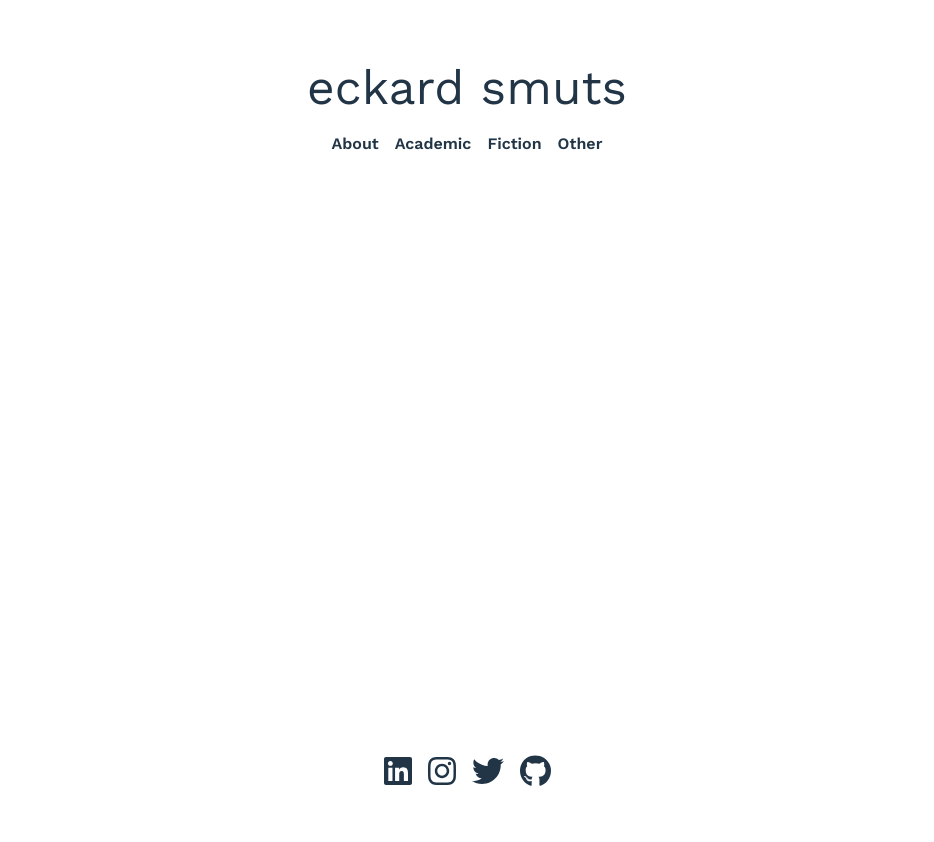
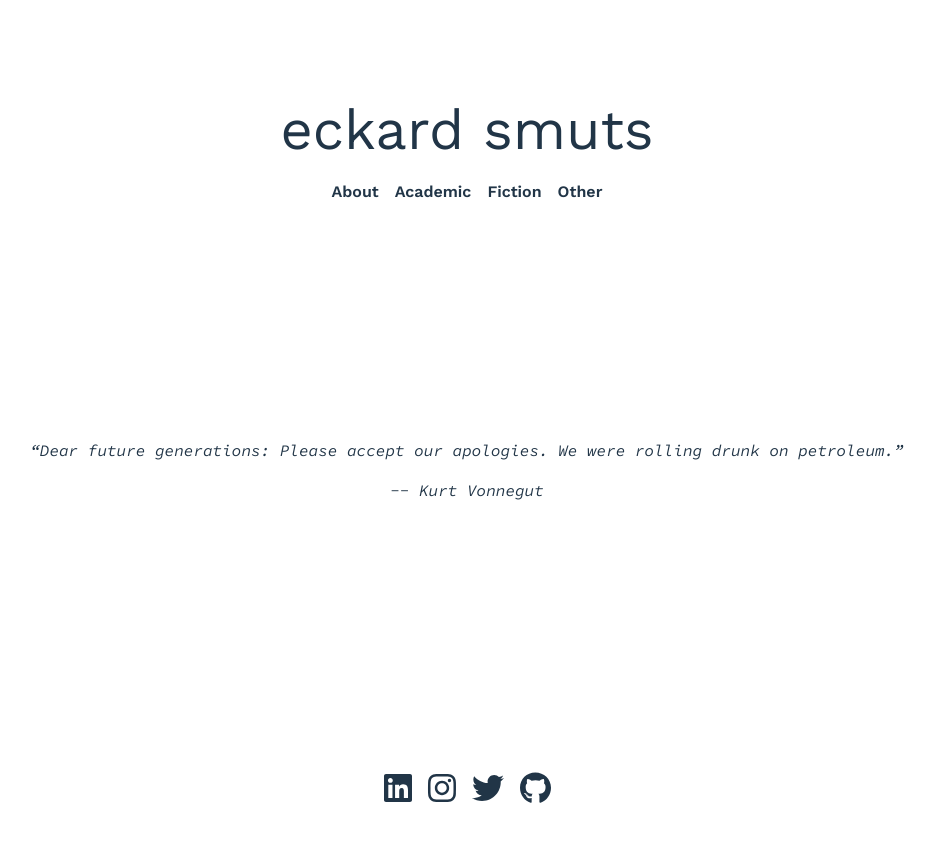
Before and after one commit to esmuts/es-profile, a React (Vite) app: page / in a window 1280 px wide. Shown: the top 842 px of the page, without its empty margins (173-1107 px from the left). Built offline with nearby package versions, Linux system fonts and the light colour scheme.

Commit message:
tweaked displays

```diff
--- a/src/App.css
+++ b/src/App.css
@@ -1,55 +1,18 @@
 #root {
-  max-width: 1280px;
-  position: absolute;
-  top: 0;
-  bottom: 0;
-  left: 0;
-  right: 0;
-  padding: 2rem;
+  padding: 7vw;
   text-align: center;
 }
 
 .container {
   display: grid;
-  grid-template-rows: 15vh minmax(60vh, auto) 15vh;
-  gap: 5vmin;
+  grid-template-rows: 15vh minmax(65vh, auto) 15vh;
 }
 
-/*
-.logo {
-  height: 6em;
-  padding: 1.5em;
-  will-change: filter;
-  transition: filter 300ms;
+.intro-message {
+  position: relative;
+  top: 50%;
+  transform: translateY(-50%);
+  padding: 2rem;
+  font-family: "Source Code Pro", monospace;
+  font-style: italic;
 }
-.logo:hover {
-  filter: drop-shadow(0 0 2em #646cffaa);
-}
-.logo.react:hover {
-  filter: drop-shadow(0 0 2em #61dafbaa);
-}
-
-@keyframes logo-spin {
-  from {
-    transform: rotate(0deg);
-  }
-  to {
-    transform: rotate(360deg);
-  }
-}
-
-@media (prefers-reduced-motion: no-preference) {
-  a:nth-of-type(2) .logo {
-    animation: logo-spin infinite 20s linear;
-  }
-}
-
-.card {
-  padding: 2em;
-}
-
-.read-the-docs {
-  color: #888;
-}
-
-*/
--- a/src/App.jsx
+++ b/src/App.jsx
@@ -1,7 +1,8 @@
 /**
- * A static online resume by Eckard Smuts.
+ * A static online resume.
  *
- * I consulted the following sites for help:
+ * @author Eckard Smuts.
+ *
  *
  */
 
@@ -21,10 +22,26 @@ function App() {
     setResumeSection(resume[menuItem]);
   }
 
+  // Display component is wrapped in a div to allow ternary selection for
+  // intro message display --> Need to update navigation with Routes at some
+  // point.
+
   return (
     <div className="container">
       <Header onMenuItemClick={handleMenuItemClick} />
-      <Display resumeSection={resumeSection} />
+      <div>
+        {resumeSection.length === 0 ? (
+          <div className="intro-message">
+            <p>
+              “Dear future generations: Please accept our apologies. We were
+              rolling drunk on petroleum.”
+            </p>
+            <p>-- Kurt Vonnegut</p>
+          </div>
+        ) : (
+          <Display resumeSection={resumeSection} />
+        )}
+      </div>
       <Footer />
     </div>
   );
--- a/src/assets/resume.json
+++ b/src/assets/resume.json
@@ -1,9 +1,9 @@
 {
   "about": [
     {
-      "title": "I am a teacher, writer and researcher based in the Department of English at Stellenbosch University. Most of my work revolves around the intersections of ecological and social realities in literary texts. At the moment I am working on a project that explores alternative temporalities in a range of Southern African novels. When I can find the time, I love writing short stories and book reviews.",
-      "date": "",
-      "url": ""
+      "par1": "I am a teacher, writer and researcher based in the Department of English at Stellenbosch University. My work explores the intersection of social and ecological issues in literary texts. Currently, I am working on a book project that investigates alternative temporalities in a range of Southern African novels.",
+      "par2": "When I can find the time, I love writing short stories, and I try never to be too far away from the sea. Not too long ago, I completed a web development course (mostly JS/React, with some Java added for spice). Among other things, this page is an attempt to keep some of those coding skills alive :-)",
+      "par3": "Contact: eckards@sun.ac.za"
     }
   ],
   "academic": [
--- a/src/components/Display.css
+++ b/src/components/Display.css
@@ -6,15 +6,17 @@
 }
 
 .profile-pic {
-  max-width: 40%;
+  max-width: 40vmin;
   /* Shifts image horizontally to center of parent element */
   position: relative;
   left: 50%;
   transform: translateX(-50%);
+  padding: 2vmin;
 }
 
 .about-text {
   font-style: normal;
+  padding-top: 1rem;
 }
 
 .display-list {
@@ -23,5 +25,5 @@
 }
 
 .display-list li {
-  margin-top: 5vmin;
+  margin-top: 4vmin;
 }
--- a/src/components/Display.jsx
+++ b/src/components/Display.jsx
@@ -8,9 +8,11 @@ export default function Display({ resumeSection }) {
   // has a length of precisely 1, in which case image + about text is rendered.
   resumeSection.length === 1
     ? (resumeItems = resumeSection.map((item, index) => (
-        <div key={index + item.title.slice(0, 10)}>
+        <div key={index + item.par1.slice(0, 10)}>
           <img className="profile-pic" src={profilePic} />
-          <p className="about-text">{item.title}</p>
+          <p className="about-text">{item.par1}</p>
+          <p className="about-text">{item.par2}</p>
+          <p className="about-text">{item.par3}</p>
         </div>
       )))
     : // Otherwise maps resume section to JSX element list
--- a/src/components/Footer.css
+++ b/src/components/Footer.css
@@ -9,3 +9,7 @@
   color: inherit;
   padding: 0.5rem;
 }
+
+.footer a:hover {
+  color: #646cff;
+}
--- a/src/components/Footer.jsx
+++ b/src/components/Footer.jsx
@@ -9,16 +9,16 @@ import { faFacebook } from "@fortawesome/free-brands-svg-icons";
 export default function Footer() {
   return (
     <div className="footer">
-      <a>
+      <a href="https://www.linkedin.com/in/eckard-smuts-7a315117/">
         <FontAwesomeIcon icon={faLinkedin} size="2x" />
       </a>
-      <a>
+      <a href="https://www.instagram.com/eckardsmuts/?hl=en">
         <FontAwesomeIcon icon={faInstagram} size="2x" />
       </a>
-      <a>
+      <a href="https://twitter.com/eckardsmuts">
         <FontAwesomeIcon icon={faTwitter} size="2x" />
       </a>
-      <a>
+      <a href="https://github.com/esmuts">
         <FontAwesomeIcon icon={faGithub} size="2x" />
       </a>
     </div>
--- a/src/components/Header.css
+++ b/src/components/Header.css
@@ -3,5 +3,4 @@
   display: flex;
   flex-direction: column;
   justify-content: center;
-  margin-top: 2rem;
 }
--- a/src/components/Title.css
+++ b/src/components/Title.css
@@ -2,5 +2,5 @@
   display: flex;
   justify-content: center;
   align-items: center;
-  font-size: calc(1.5rem + 3vmin);
+  font-size: calc(1.5rem + 4vmin);
 }
--- a/src/index.css
+++ b/src/index.css
@@ -20,12 +20,16 @@ a {
   text-decoration: inherit;
 }
 a:hover {
-  color: #535bf2;
+  color: #646cff;
+}
+
+a:active {
+  color: inherit;
 }
 
 body {
-  position: relative;
-  margin: 0;
+  max-width: 1280px;
+  margin: 0 auto;
   min-width: 320px;
   min-height: 100vh;
 }
@@ -69,7 +73,7 @@ ul {
     background-color: #ffffff;
   }
   a:hover {
-    color: #747bff;
+    color: #646cff;
   }
   button {
     background-color: #f9f9f9;
```
